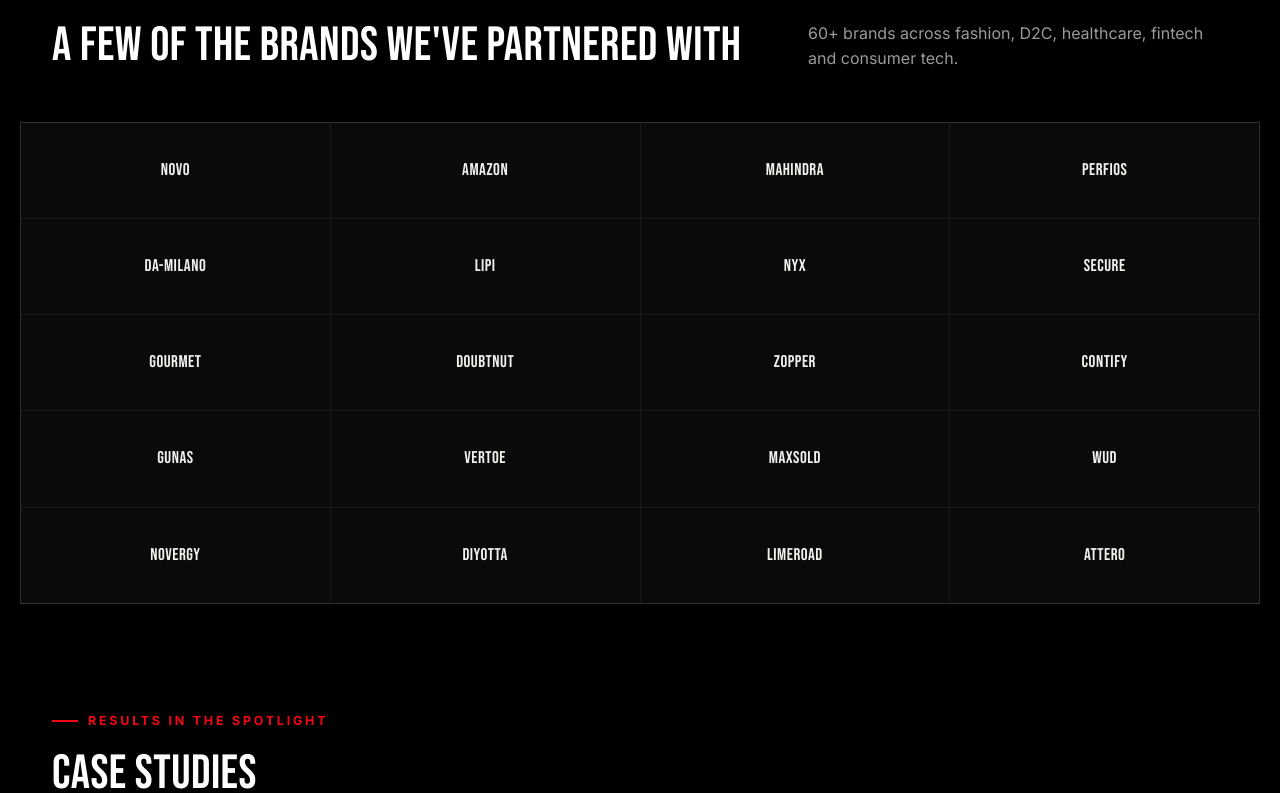
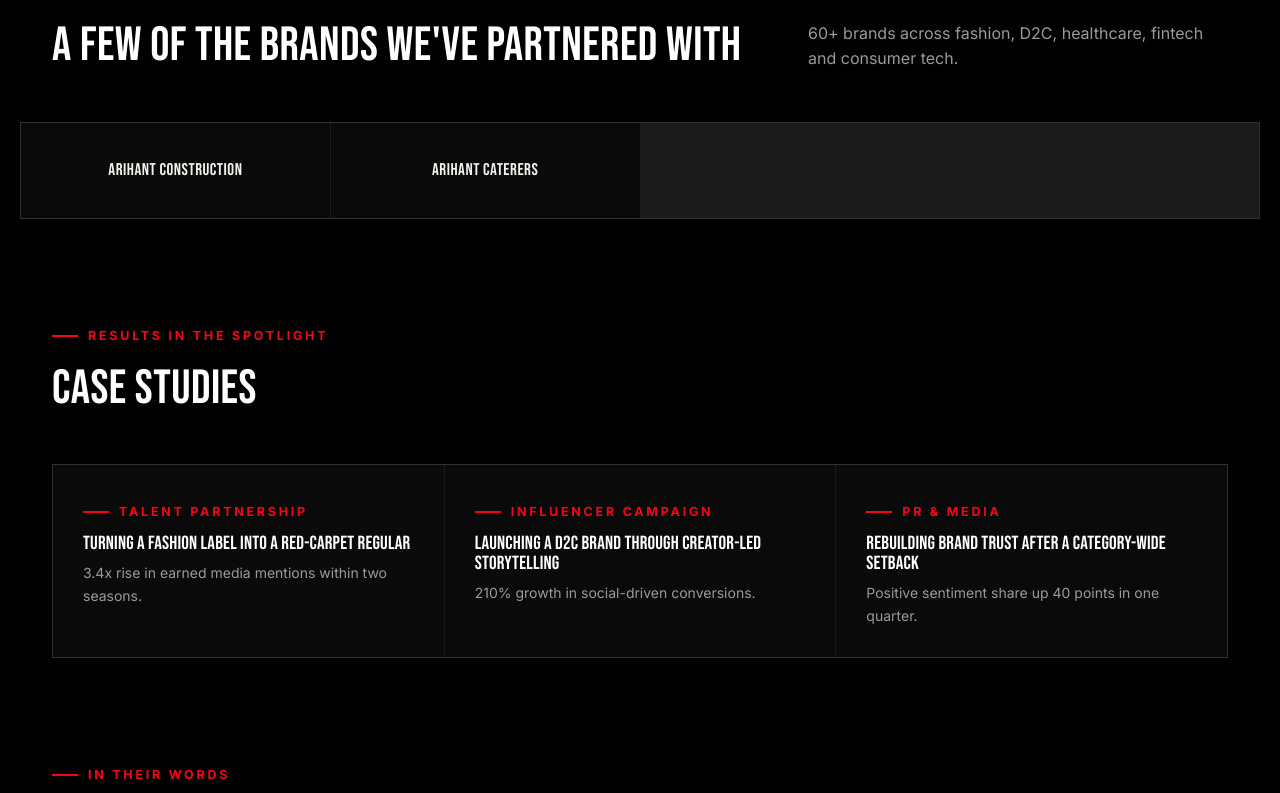
Before and after one commit to knotentdigitalmedia-design/Knotent-Website, a React (Vite) app: page /clients in a window 1280 px wide. Shown: the part 627-1420 px from the top of the page. Built offline with nearby package versions, Linux system fonts and the light colour scheme.

Commit message:
content: update clients roster to Arihant Construction and Arihant Caterers

```diff
--- a/src/pages/OurClients.jsx
+++ b/src/pages/OurClients.jsx
@@ -2,9 +2,7 @@
 import { Link } from 'react-router-dom'
 
 const CLIENTS = [
-  'Novo', 'Amazon', 'Mahindra', 'Perfios', 'Da-Milano', 'Lipi', 'NYX', 'Secure',
-  'Gourmet', 'Doubtnut', 'Zopper', 'Contify', 'Gunas', 'Vertoe', 'Maxsold', 'WUD',
-  'Novergy', 'Diyotta', 'Limeroad', 'Attero',
+  'Arihant Construction', 'Arihant Caterers',
 ]
 
 const CASE_STUDIES = [
```
